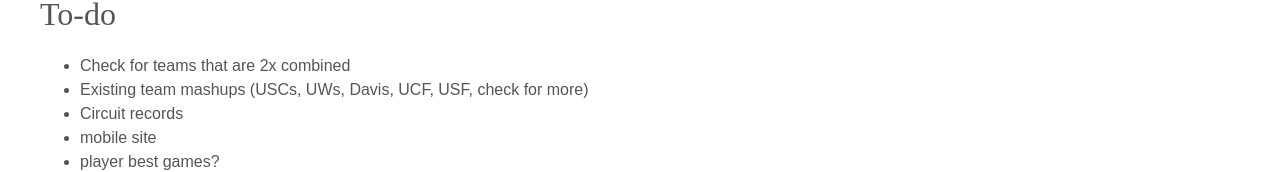
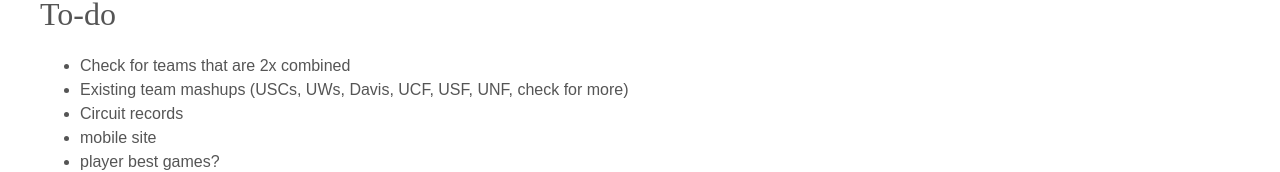
Before and after one commit to ryanrosenberg/nextjs-app, a Next.js app: page /about in a window 1280 px wide. Shown: the part 166-338 px from the top of the page. Built offline with nearby package versions, Linux system fonts and the light colour scheme; a web font is replaced by a local one.

Commit message:
redeploy

```diff
--- a/pages/about.js
+++ b/pages/about.js
@@ -13,7 +13,7 @@
         <h2>To-do</h2>
         <ul>
           <li>Check for teams that are 2x combined</li>
-          <li>Existing team mashups (USCs, UWs, Davis, UCF, USF, check for more)</li>
+          <li>Existing team mashups (USCs, UWs, Davis, UCF, USF, UNF, check for more)</li>
           <li>Circuit records</li>
           <li>mobile site</li>
           <li>player best games?</li>
```
